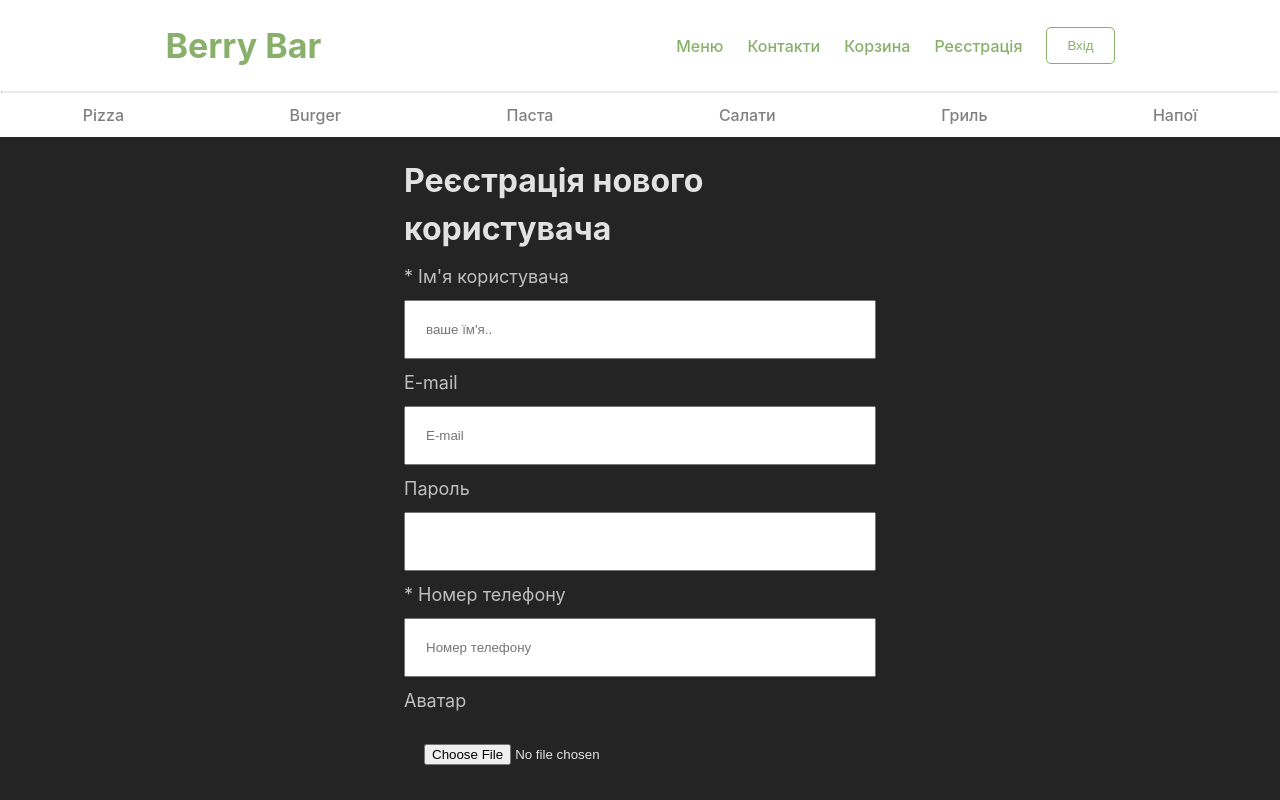
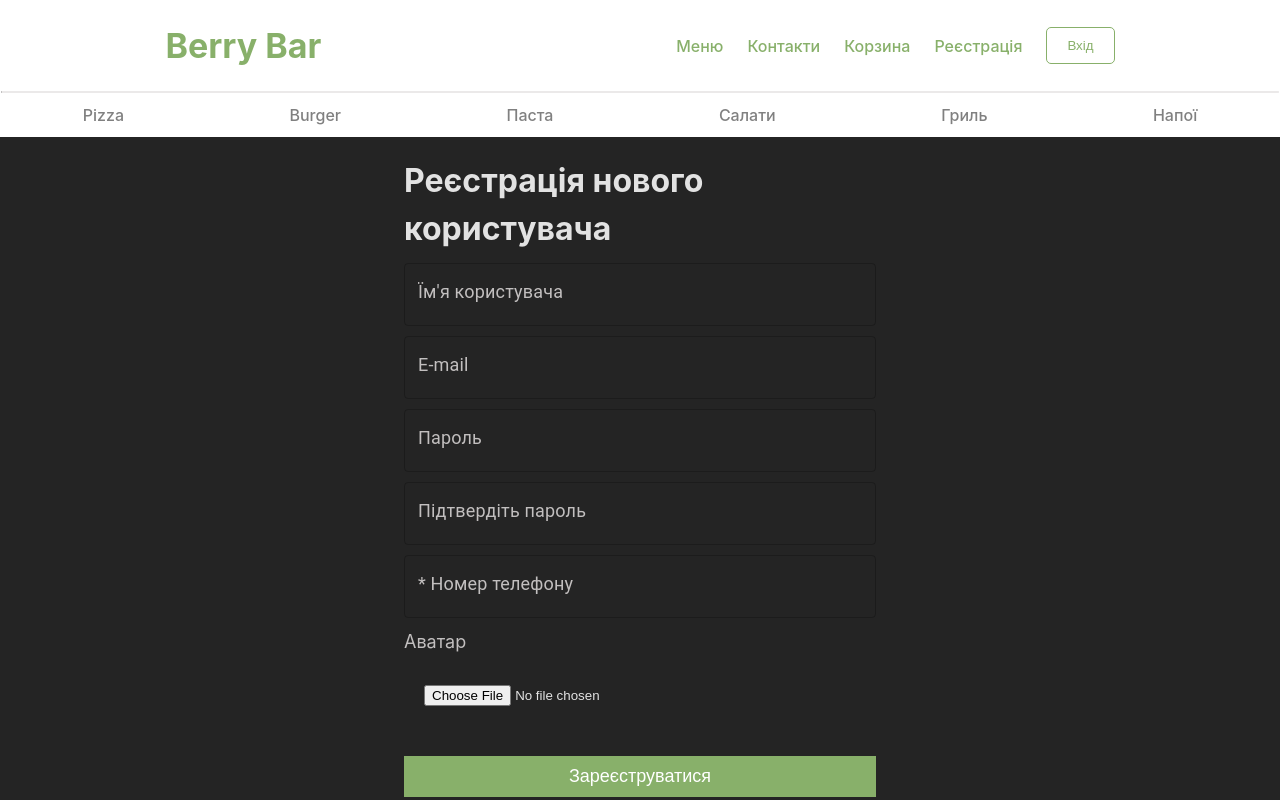
Before and after one commit to OlegKvasn/Berry_Bar_app_MERN, a React (Vite) app in the folder client/: page /register in a window 1280 px wide. Shown: the top 800 px of the page. Built offline with nearby package versions, Linux system fonts and the light colour scheme.

Commit message:
feat: register form with MUI

```diff
--- a/client/package.json
+++ b/client/package.json
@@ -12,6 +12,7 @@
   "dependencies": {
     "@emotion/react": "^11.11.1",
     "@emotion/styled": "^11.11.0",
+    "@hookform/resolvers": "^3.3.2",
     "@mui/icons-material": "^5.14.18",
     "@mui/material": "^5.14.18",
     "@reduxjs/toolkit": "^1.9.5",
@@ -25,7 +26,8 @@
     "react-router-dom": "^6.14.2",
     "react-slick": "^0.29.0",
     "sass": "^1.64.1",
-    "slick-carousel": "^1.8.1"
+    "slick-carousel": "^1.8.1",
+    "zod": "^3.22.4"
   },
   "devDependencies": {
     "@hookform/devtools": "^4.3.1",
--- a/client/src/page/add-edit-product/index.tsx
+++ b/client/src/page/add-edit-product/index.tsx
@@ -3,7 +3,7 @@ import { category } from "../../lib/data";
 import style from "./addProduct.module.scss";
 import { INITIAL_STATE, productReducer } from "../../lib/product-reducer";
 import { baseURL, newRequest, upload } from "../../lib/utils";
-import { useMutation, useQueryClient } from "@tanstack/react-query";
+import { useMutation } from "@tanstack/react-query";
 import Button from "../../UI/button";
 import CancelButton from "../../UI/icon-button/cancel";
 import DialogModal from "../../UI/dialog-modal";
@@ -101,23 +101,15 @@ const AddEditProductPage = () => {
 
   const navigate = useNavigate();
 
-  const queryClient = useQueryClient();
-
   const createProductMutation = useMutation({
     mutationFn: (newProduct: TInitialState) => {
       return newRequest.post("/products", newProduct);
-    },
-    onSuccess: () => {
-      queryClient.invalidateQueries(["products"]);
     },
   });
 
   const editProductMutation = useMutation({
     mutationFn: (editProduct: TInitialState) => {
       return newRequest.patch(`/products/${id}`, editProduct);
-    },
-    onSuccess: () => {
-      queryClient.invalidateQueries(["products"]);
     },
   });
 
--- a/client/src/page/register-hook-form/index.tsx
+++ b/client/src/page/register-hook-form/index.tsx
@@ -3,14 +3,80 @@ import style from "./register.module.scss";
 //import { useNavigate } from "react-router-dom";
 import { newRequest, upload } from "../../lib/utils";
 import { FieldErrors, useForm } from "react-hook-form";
+import { zodResolver } from "@hookform/resolvers/zod";
 import { IUser } from "../../lib/types";
+import { z } from "zod";
+import TextField from "@mui/material/TextField";
 
 type TFormValues = {
   username: string;
   email: string;
   password: string;
+  passwordConfirmation: string;
   phone: string;
   img: string;
+};
+
+const validationSchema = z.object({
+  username: z.string().nonempty("Їм'я користувача є обов'язковим"),
+  email: z
+    .string()
+    .nonempty("E-mail є обов'язковим")
+    .email("Неправильний E-mail формат"),
+  password: z.string().nonempty("Пароль повинен містити більше 5 символів"),
+});
+
+//TODO: Відредагувати BackEnd - users
+const emailValidation = async (value: string) => {
+  const data = (await newRequest.get(`/users${value}`)) as IUser;
+  return !data || "Користувач з таким E-mail вже зареєстрований";
+};
+
+const usernameFormField = {
+  required: {
+    value: true,
+    message: "Їм'я користувача є обов'язковим",
+  },
+};
+
+const emailFormField = {
+  pattern: {
+    value:
+      /^[a-zA-Z0-9.!#$%&'*+/=?^_`{|}~-]+@[a-zA-Z0-9-]+(?:\.[a-zA-Z0-9-]+)*$/,
+    message: "Неправильний email формат",
+  },
+  validate: {
+    emailAvailable: (fieldValue: string) => emailValidation(fieldValue),
+  },
+};
+
+const passwordFormField = {
+  minLength: {
+    value: 5,
+    message: "Пароль повинен містити більше 5 символів",
+  },
+};
+
+const passwordConfirmationFormField = {
+  required: {
+    value: true,
+    message: "Пароль не співпадає",
+  },
+  minLength: {
+    value: 5,
+    message: "Пароль повинен мати більше 5 символів",
+  },
+};
+
+const phoneFormField = {
+  required: {
+    value: true,
+    message: "Номер телефону є обов'язковим",
+  },
+  minLength: {
+    value: 5,
+    message: "Номер телефону повинен містити більше 5 цифр",
+  },
 };
 
 const RegisterHookFormPage = () => {
@@ -21,11 +87,13 @@ const RegisterHookFormPage = () => {
         username: "",
         email: "",
         password: "",
+        passwordConfirmation: "",
         phone: "",
         img: "",
       },
-      mode: "onBlur",
-      reValidateMode: "onBlur",
+      resolver: zodResolver(validationSchema),
+      mode: "onTouched",
+      //reValidateMode: "onBlur",
     });
   //const navigate = useNavigate();
 
@@ -33,14 +101,7 @@ const RegisterHookFormPage = () => {
     setFile(target.files![0]);
   };
 
-  //TODO: Відредагувати BackEnd - users
-  const emailValidation = async (value: string) => {
-    const data = (await newRequest.get(`/users${value}`)) as IUser;
-    return !data || "Користувач з таким E-mail вже зареєстрований";
-  };
-
   const onSubmit = async (data: TFormValues) => {
-    console.log(data);
     if (formState.isSubmitSuccessful) {
       // const url = await upload(file);
       // try {
@@ -50,6 +111,7 @@ const RegisterHookFormPage = () => {
       //   console.log(err);
       // }
       // reset();
+      console.log(data);
     }
     // navigate("/products-admin");
   };
@@ -60,65 +122,51 @@ const RegisterHookFormPage = () => {
 
   return (
     <div className={style.mainContainer}>
-      <form onSubmit={handleSubmit(onSubmit, onError)}>
+      <form noValidate onSubmit={handleSubmit(onSubmit, onError)}>
         <h1>Реєстрація нового користувача</h1>
-        <label htmlFor="username">* Ім'я користувача</label>
-        <input
-          type="text"
+        <TextField
           id="username"
-          placeholder="ваше їм'я.."
-          {...register("username", {
-            required: {
-              value: true,
-              message: "Їм'я користувача є обов'язковим",
-            },
-          })}
+          label="Їм'я користувача"
+          variant="outlined"
+          {...register("username")}
+          error={!!formState.errors.username}
+          helperText={formState.errors.username?.message}
         />
-        <label htmlFor="email">E-mail</label>
-        <input
+        <TextField
+          id="email"
+          label="E-mail"
+          variant="outlined"
           type="email"
-          id="email"
-          placeholder="E-mail"
-          {...register("email", {
-            pattern: {
-              value:
-                /^[a-zA-Z0-9.!#$%&'*+/=?^_`{|}~-]+@[a-zA-Z0-9-]+(?:\.[a-zA-Z0-9-]+)*$/,
-              message: "неправильний email формат",
-            },
-            validate: {
-              emailAvailable: (fieldValue) => emailValidation(fieldValue),
-            },
-          })}
+          {...register("email")}
+          error={!!formState.errors.email}
+          helperText={formState.errors.email?.message}
         />
-        <label htmlFor="password">Пароль</label>
-        <input
+        <TextField
+          id="password"
+          label="Пароль"
+          variant="outlined"
           type="password"
-          id="password"
-          {...register("password", {
-            required: {
-              value: true,
-              message: "Придумайте пароль",
-            },
-          })}
+          {...register("password")}
+          error={!!formState.errors.password}
+          helperText={formState.errors.password?.message}
         />
-        {/* <label htmlFor="password">Password</label>
-        <input
-          name="password"
+        <TextField
+          id="passwordConfirmation"
+          label="Підтвердіть пароль"
+          variant="outlined"
           type="password"
-          placeholder="..."
-          onChange={handleChange}
-        /> */}
-        <label htmlFor="phone">* Номер телефону</label>
-        <input
+          {...register("passwordConfirmation")}
+          error={!!formState.errors.passwordConfirmation}
+          helperText={formState.errors.passwordConfirmation?.message}
+        />
+        <TextField
+          id="phone"
+          label="* Номер телефону"
+          variant="outlined"
           type="tel"
-          id="phone"
-          placeholder="Номер телефону"
-          {...register("phone", {
-            required: {
-              value: true,
-              message: "Номер телефону є обов'язковим",
-            },
-          })}
+          {...register("phone", phoneFormField)}
+          error={!!formState.errors.phone}
+          helperText={formState.errors.phone?.message}
         />
         <label htmlFor="img">Аватар</label>
         <input name="img" type="file" onChange={handleUpload} />
```
Also changed, not shown: 1 other file (tests, documents, lock files or other folders).
